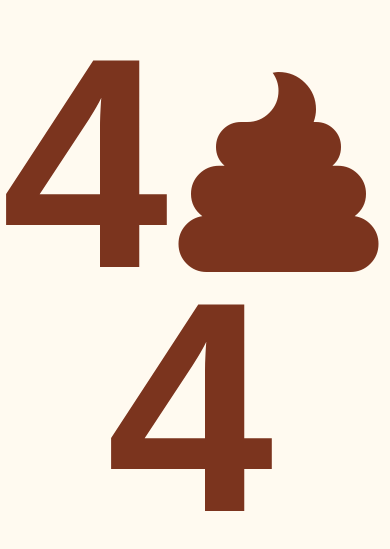
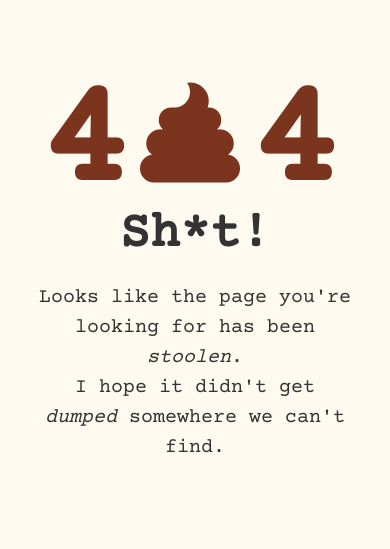
Before and after one commit to vijay0405/404_page, a plain HTML site: page index.html in a window 390 px wide. Shown: the part 137-686 px from the top of the page. Drawn offline with nearby package versions, Linux system fonts and the light colour scheme.

Commit message:
added styling and fonts

```diff
--- a/index.html
+++ b/index.html
@@ -2,8 +2,10 @@
 
 <head>
     <title>404</title>
+
     <link rel="stylesheet" href="https://cdnjs.cloudflare.com/ajax/libs/font-awesome/5.10.2/css/all.min.css">
     <style>
+        @import url('https://fonts.googleapis.com/css?family=Courier+Prime&display=swap');
         body {
             background-color: #FFFAF0;
             color: #333;
@@ -30,11 +32,48 @@
             position: relative;
             top: -20px;
         }
+
+        h2 {
+            font-size: 65px;
+            margin: 0;
+        }
+
+        .text {
+            font-size: 20px;
+            line-height: 30px;
+            margin: 20px 0;
+        }
+
+
+        @media screen and (max-width: 600px) {
+            h1 {
+                font-size: 150px;
+                line-height: 120px;
+            }
+
+            h1 i {
+                font-size: 100px;
+                top: -10px;
+            }
+
+            h2 {
+                font-size: 50px;
+            }
+
+            .text {
+                max-width: 80vw;
+            }
+        }
     </style>
 </head>
 
 <body>
     <h1>4<i class="fas fa-poop"></i>4</h1>
+    <h2>Sh*t!</h2>
+    <p class="text">
+        Looks like the page you're looking for has been <i>stoolen</i>.<br />
+        I hope it didn't get <i>dumped</i> somewhere we can't find.<br />
+    </p>
 </body>
 
 </html>
```
